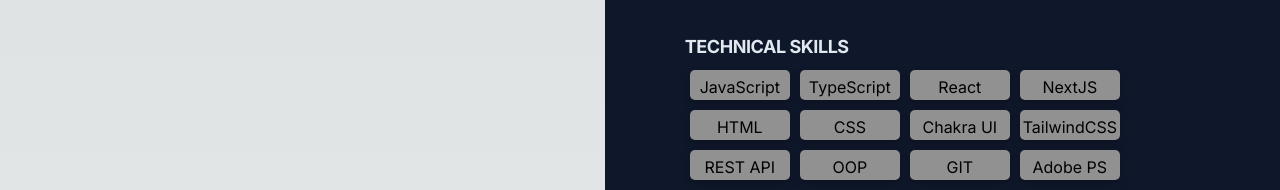
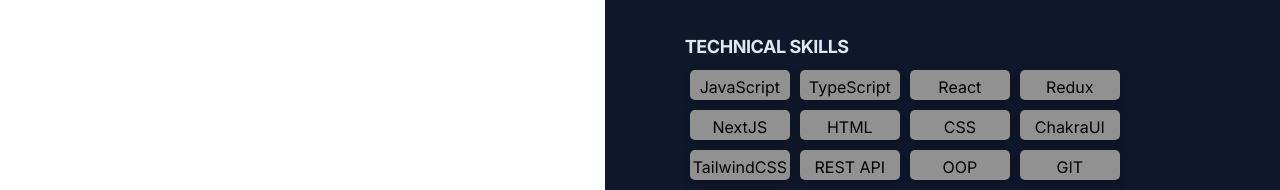
Before and after one commit to ipz06/my-portfolio, a Next.js app in the folder my-portfolio/: page / in a window 1280 px wide. Shown: the part 751-941 px from the top of the page. Built offline with nearby package versions, Linux system fonts and the light colour scheme.

Commit message:
Add style

```diff
--- a/my-portfolio/src/app/globals.css
+++ b/my-portfolio/src/app/globals.css
@@ -18,10 +18,5 @@
 
 body {
   color: rgb(var(--foreground-rgb));
-  background: linear-gradient(
-      to bottom,
-      transparent,
-      rgb(var(--background-end-rgb))
-    )
-    rgb(var(--background-start-rgb));
+
 }
--- a/my-portfolio/src/app/skills/page.tsx
+++ b/my-portfolio/src/app/skills/page.tsx
@@ -9,10 +9,11 @@
                 <p className={styles.smallCard}>JavaScript</p>
                 <p className={styles.smallCard}>TypeScript</p>
                 <p className={styles.smallCard}>React</p>
+                <p className={styles.smallCard}>Redux</p>
                 <p className={styles.smallCard}>NextJS</p>
                 <p className={styles.smallCard}>HTML</p>
                 <p className={styles.smallCard}>CSS</p>
-                <p className={styles.smallCard}>Chakra UI</p>
+                <p className={styles.smallCard}>ChakraUI</p>
                 <p className={styles.smallCard}>TailwindCSS</p>
                 <p className={styles.smallCard}>REST API</p>
                 <p className={styles.smallCard}>OOP</p>
--- a/my-portfolio/src/app/voice/page.tsx
+++ b/my-portfolio/src/app/voice/page.tsx
@@ -5,6 +5,8 @@
 
     return (
         <>
+
+            <h2 className="text-xl font-bold tracking-tight text-slate-200 sm:text-lg py-1">TEAMMATE`S VOICE</h2>
             <ul id='voice' >
                 {feedback.map(mate => <li key={mate.id} className={styles.card}> {mate.text} <h3 className="font-bold">{mate.name} </h3><span className="italic">{mate.mate}</span></li>)}
             </ul>
```
